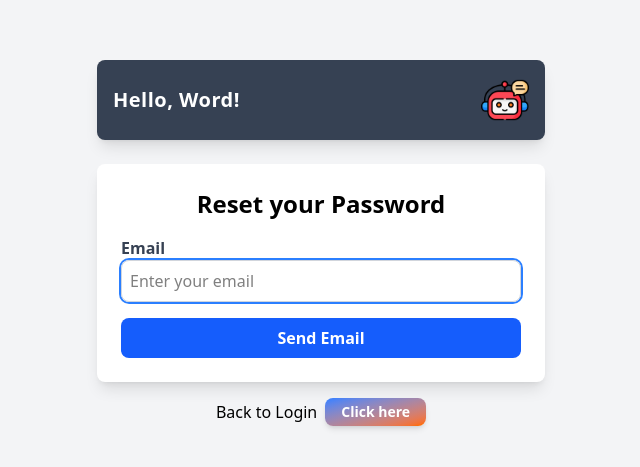
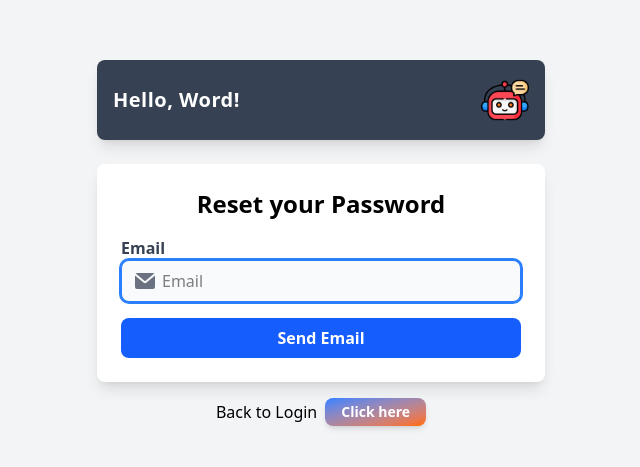
Before and after one commit to final-project-real-time-chat/realtime-chat, a React (Vite) app in the folder frontend/: page /forgot-pw in a window 1280 px wide. Shown: the part 157-624 px from the top of the page, without its empty margins (319-959 px from the left). Built offline with nearby package versions, Linux system fonts and the light colour scheme.

Commit message:
change style: ForgotPw.jsx

```diff
--- a/frontend/src/components/ForgotPw.jsx
+++ b/frontend/src/components/ForgotPw.jsx
@@ -52,15 +52,29 @@ export const ForgotPw = () => {
         <label htmlFor="email" className="block text-gray-700 font-semibold">
           Email
         </label>
+        <div className="relative mb-4">
+          <div className="absolute inset-y-0 start-0 flex items-center ps-3.5 pointer-events-none">
+            <svg
+              className="w-5 h-5 text-gray-500 dark:text-gray-400"
+              aria-hidden="true"
+              xmlns="http://www.w3.org/2000/svg"
+              fill="currentColor"
+              viewBox="0 0 20 16"
+            >
+              <path d="m10.036 8.278 9.258-7.79A1.979 1.979 0 0 0 18 0H2A1.987 1.987 0 0 0 .641.541l9.395 7.737Z" />
+              <path d="M11.241 9.817c-.36.275-.801.425-1.255.427-.428 0-.845-.138-1.187-.395L0 2.6V14a2 2 0 0 0 2 2h16a2 2 0 0 0 2-2V2.5l-8.759 7.317Z" />
+            </svg>
+          </div>
           <input
             type="email"
             name="email"
             id="email"
-          placeholder="Enter your email"
-          className="text-black w-full p-2 border border-gray-300 rounded-lg mb-4 focus:outline-none focus:ring-2 focus:ring-blue-500"
+            placeholder="Email"
+            className="bg-gray-50 focus:border-blue-500 block ps-10 text-black w-full p-2 border border-gray-300 rounded-lg mb-4 focus:outline-none focus:ring-2 focus:ring-blue-500"
             required
             autoFocus
           />
+        </div>
         <button
           type="submit"
           className="cursor-pointer w-full bg-blue-600 text-white p-2 rounded-lg font-bold hover:bg-blue-700"
```
Lines whose indentation alone changed are shown as unchanged.
